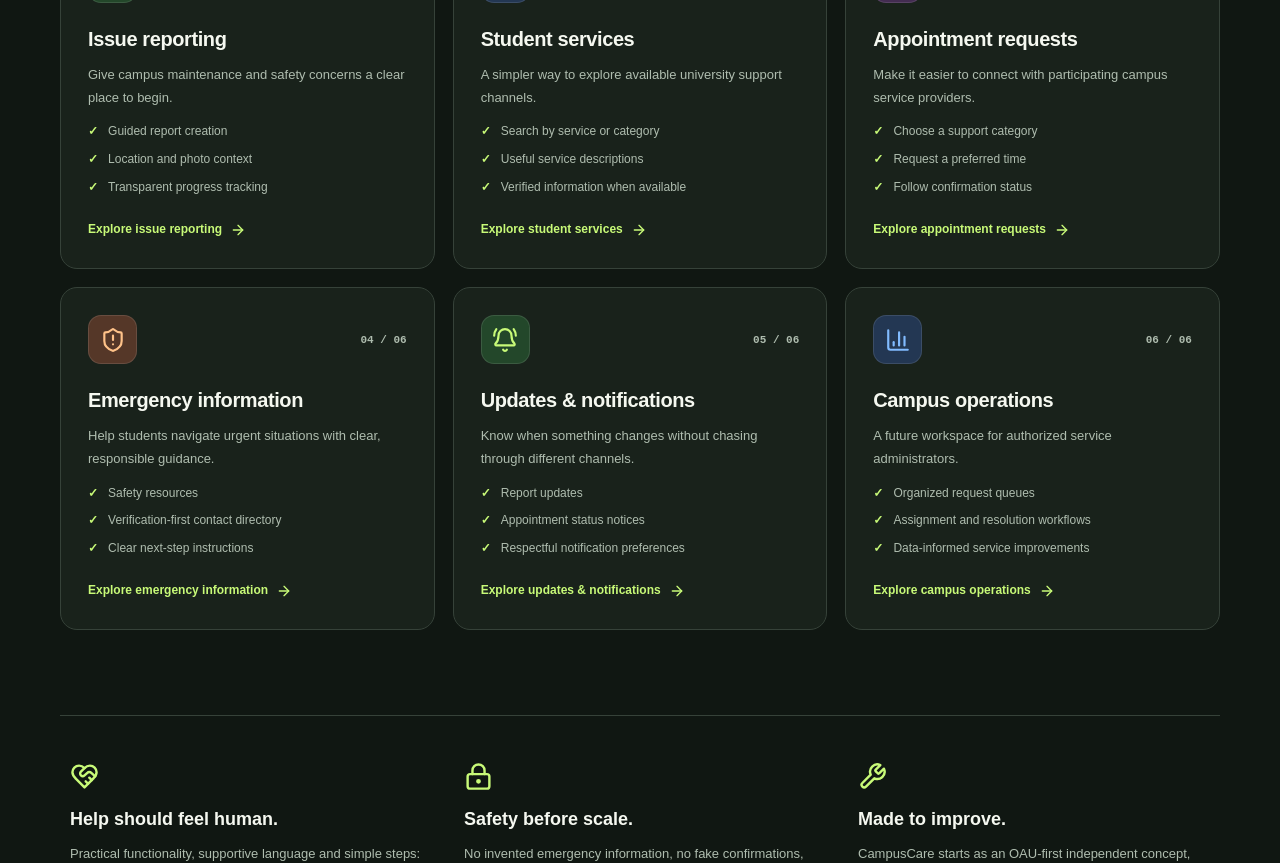
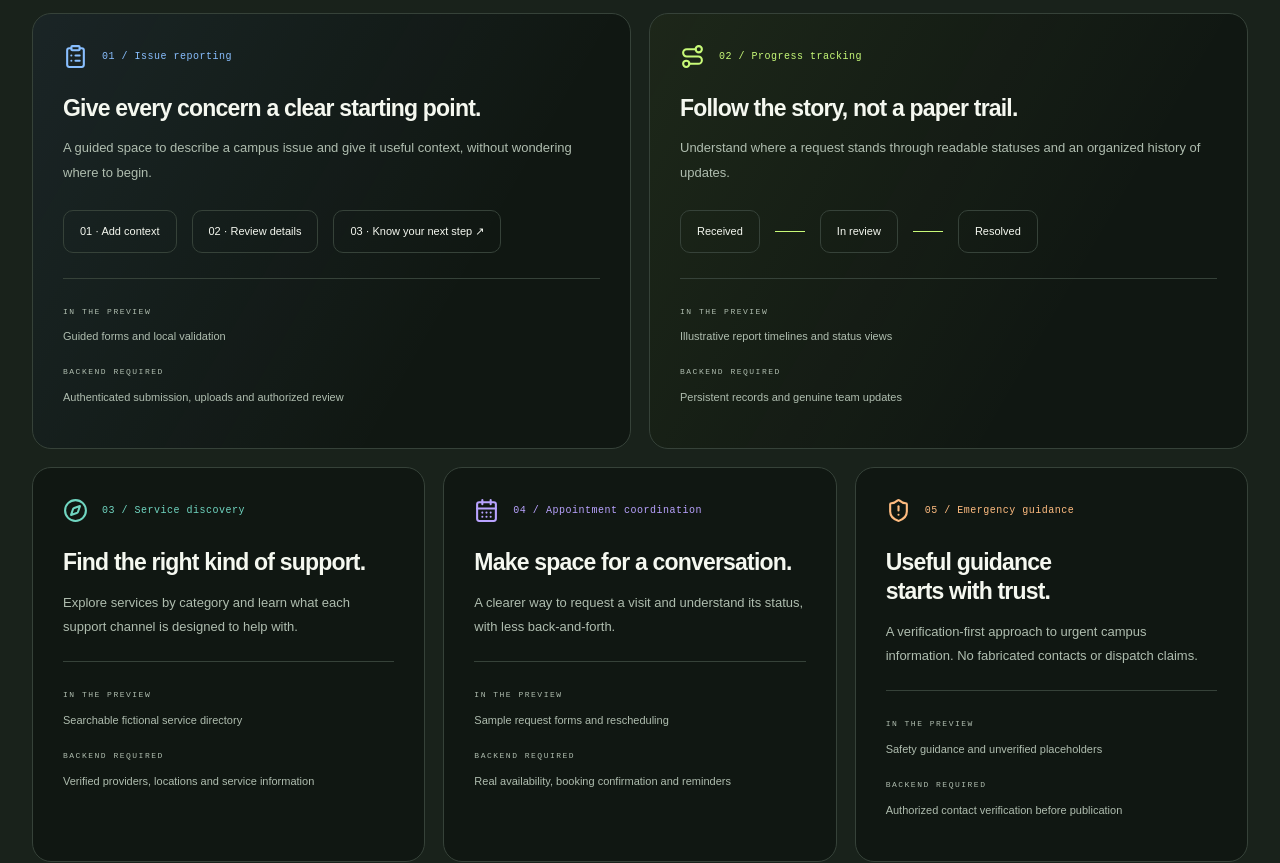
Before and after one commit to Abdulfatai2000/campusCare, a Next.js app: page /features in a window 1280 px wide. Shown: the part 1000-1863 px from the top of the page. Built offline with nearby package versions, Linux system fonts and the light colour scheme.

Commit message:
feat(features): explain preview capabilities and backend requirements

```diff
--- a/src/app/(marketing)/features/page.tsx
+++ b/src/app/(marketing)/features/page.tsx
@@ -1,21 +1,5 @@
 import type { Metadata } from "next";
 import Link from "next/link";
-import { ArrowRight, BarChart3, BellRing, Building2, CalendarClock, ClipboardCheck, HeartHandshake, LockKeyhole, ShieldAlert, Wrench, type LucideIcon } from "lucide-react";
-import { PageBanner } from "@/components/marketing/page-banner";
-import { Reveal } from "@/components/marketing/reveal";
-const featureGroups:{num:string;name:string;detail:string;icon:LucideIcon;tone:string;points:string[];href:string}[]=[
- {num:"01",name:"Issue reporting",detail:"Give campus maintenance and safety concerns a clear place to begin.",icon:ClipboardCheck,tone:"green",points:["Guided report creation","Location and photo context","Transparent progress tracking"],href:"/report-issue"},
- {num:"02",name:"Student services",detail:"A simpler way to explore available university support channels.",icon:Building2,tone:"blue",points:["Search by service or category","Useful service descriptions","Verified information when available"],href:"/services"},
- {num:"03",name:"Appointment requests",detail:"Make it easier to connect with participating campus service providers.",icon:CalendarClock,tone:"purple",points:["Choose a support category","Request a preferred time","Follow confirmation status"],href:"/appointments"},
- {num:"04",name:"Emergency information",detail:"Help students navigate urgent situations with clear, responsible guidance.",icon:ShieldAlert,tone:"orange",points:["Safety resources","Verification-first contact directory","Clear next-step instructions"],href:"/emergency"},
- {num:"05",name:"Updates & notifications",detail:"Know when something changes without chasing through different channels.",icon:BellRing,tone:"green",points:["Report updates","Appointment status notices","Respectful notification preferences"],href:"/notifications"},
- {num:"06",name:"Campus operations",detail:"A future workspace for authorized service administrators.",icon:BarChart3,tone:"blue",points:["Organized request queues","Assignment and resolution workflows","Data-informed service improvements"],href:"/admin"}
-];
-export const metadata: Metadata = {title: "What CampusCare Can Do",description: "See the CampusCare concept: issue reporting, service discovery, appointment requests, safety information and future university administration."};
-export default function FeaturesPage(){
- return <div className="p1-marketing"><div className="container"><PageBanner eyebrow="DISCOVER CAMPUSCARE" title="Everyday campus support," accent="beautifully connected." description="From finding help to following up on a concern, we're designing one clear place to navigate the services that matter to students." ctaHref="/dashboard" ctaLabel="Explore the demo"/>
- <section className="p1-section"><Reveal><div className="p1-section-heading"><span className="eyebrow">MADE FOR HOW CAMPUS WORKS</span><h2>Everything in its<br/><span className="text-accent">right place.</span></h2><p>Explore the six core experiences being designed into the CampusCare platform.</p></div></Reveal><div className="p1-feature-grid">{featureGroups.map((f,i)=><Reveal key={f.num} delay={(i%3)*75}><article className="p1-feature-card"><div className="p1-feature-card-top"><span className={"p1-feature-icon "+f.tone}><f.icon size={26}/></span><span className="p1-num">{f.num} / 06</span></div><h3>{f.name}</h3><p>{f.detail}</p><ul>{f.points.map(x=><li key={x}>{x}</li>)}</ul><Link href={f.href}>Explore {f.name.toLowerCase()} <ArrowRight size={16}/></Link></article></Reveal>)}</div></section>
- <section className="p1-feature-ethos"><div><HeartHandshake size={29}/><h2>Help should feel human.</h2><p>Practical functionality, supportive language and simple steps: designed with the people behind each request in mind.</p></div><div><LockKeyhole size={29}/><h2>Safety before scale.</h2><p>No invented emergency information, no fake confirmations, and no admin privileges without authorization.</p></div><div><Wrench size={29}/><h2>Made to improve.</h2><p>CampusCare starts as an OAU-first independent concept, with foundations for future campus-specific deployments.</p></div></section>
- <section className="p1-callout"><h2>A connected campus starts with a conversation.</h2><p>What would you make better on your campus?</p><Link href="/contact" className="button p1-button">Tell us your idea <ArrowRight size={16}/></Link></section>
- </div></div>;
-}
+import { FeatureShowcase } from "@/components/marketing/feature-showcase";
+export const metadata: Metadata = {title:"Features — a clearer path to campus support",description:"Explore eight CampusCare capabilities and see exactly which frontend previews exist and which workflows require secure backend integration."};
+export default function FeaturesPage(){return <><section className="cc-section cc-container"><p className="cc-label">The product / Built with intention</p><h1 className="cc-title">Everyday support.<br/>Thoughtfully connected.</h1><p className="cc-lede">From the first question to the next update, discover the experiences we’re designing — and the work still needed before they can serve a real campus.</p><div className="cc-actions"><Link className="cc-button" href="/auth/signup">Get started</Link><Link className="cc-button cc-button-secondary" href="/#how-it-works">How it works</Link></div><p className="cc-note">Account creation remains a disabled preview.</p></section><FeatureShowcase detailed/><section className="cc-section cc-container cc-rule"><p className="cc-label">Useful before impressive</p><h2 className="cc-title">A clear promise.<br/>An honest roadmap.</h2><p className="cc-lede">CampusCare does not currently accept real reports, reserve appointments or deliver notifications. The interface demonstrates the intended experience using fictional records.</p><Link href="/contact" className="cc-text-link">Help shape what comes next ↗</Link></section></>;}
```
